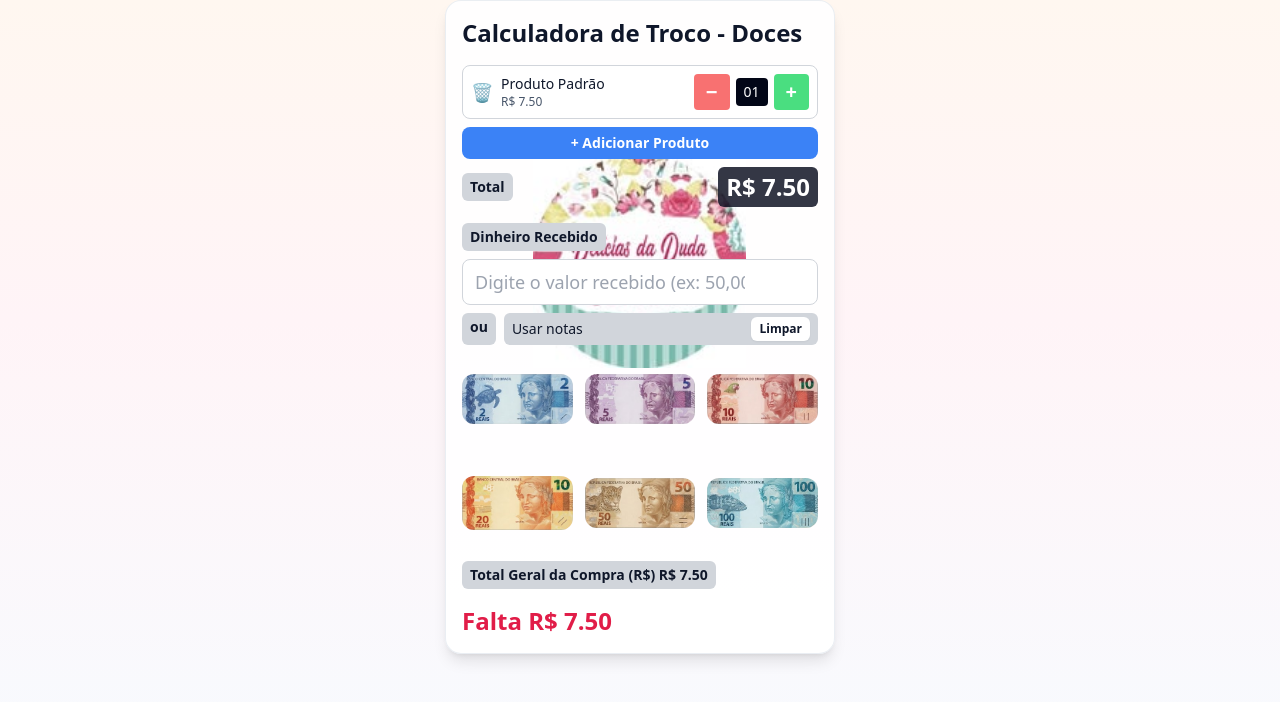
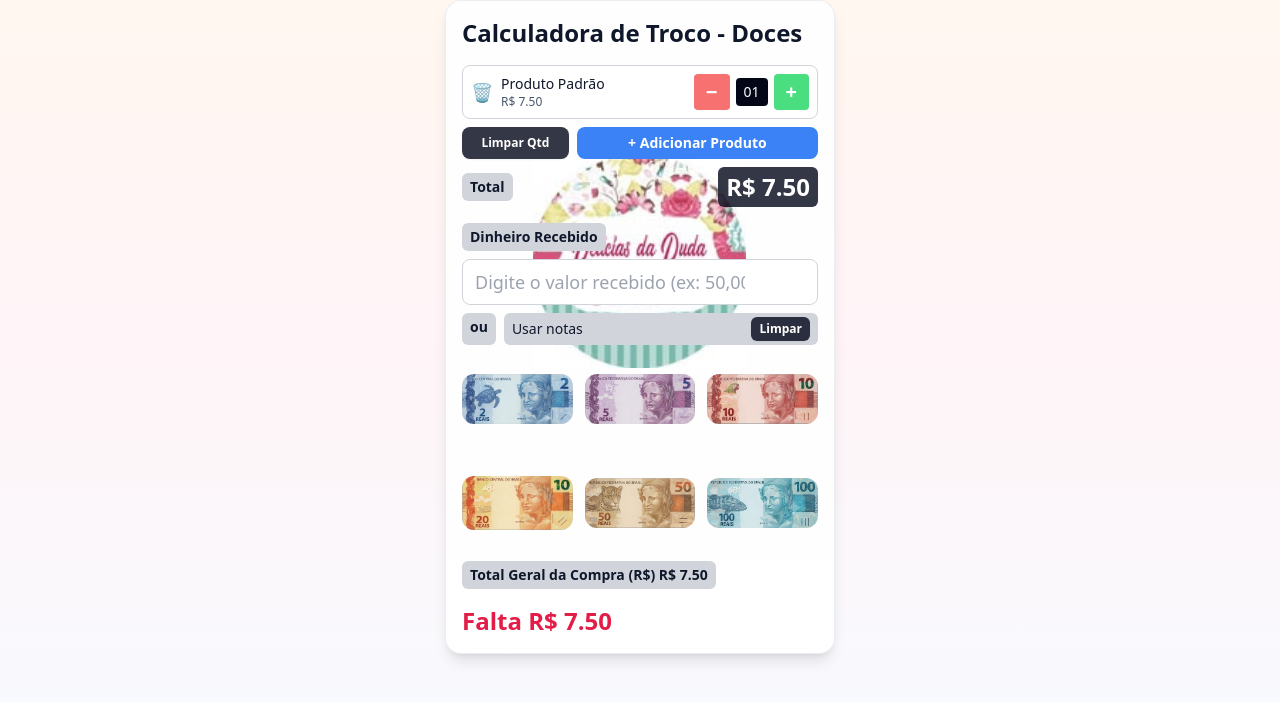
Before and after one commit to Fratides/contador-de-troco, a React (Vite) app: page / in a window 1280 px wide. Shown: the top 702 px of the page. Built offline with nearby package versions, Linux system fonts and the light colour scheme.

Commit message:
atualizacao do botao

```diff
--- a/src/App.jsx
+++ b/src/App.jsx
@@ -30,6 +30,10 @@ export default function App(){
   const [manualReceived, setManualReceived] = useState('')
   const [manualConfirmed, setManualConfirmed] = useState(false)
   const [focusedManual, setFocusedManual] = useState(false)
+  const [resetClicked, setResetClicked] = useState(false)
+  const [clearNotesClicked, setClearNotesClicked] = useState(false)
+  const [addProductClicked, setAddProductClicked] = useState(false)
+  const [clickedQuantityButtons, setClickedQuantityButtons] = useState({})
   const valorInputRef = useRef(null)
 
   useEffect(()=>{
@@ -111,6 +115,8 @@ export default function App(){
     setEditandoId(novoId)
     setEditNome('Novo')
     setEditValor('')
+    setAddProductClicked(true)
+    setTimeout(() => setAddProductClicked(false), 150)
   }
 
   const cancelarEdicao = () => {
@@ -137,18 +143,37 @@ export default function App(){
     salvarProdutosArmazenamento(novaProd)
   }
 
-  const atualizarQuantidade = (id, novaQtd) => {
+  const atualizarQuantidade = (id, novaQtd, type) => {
     const novaProd = produtos.map(p =>
       p.id === id ? {...p, quantidade: Math.max(0, novaQtd)} : p
     )
     setProdutos(novaProd)
     salvarProdutosArmazenamento(novaProd)
+
+    const buttonKey = `${id}-${type}`
+    setClickedQuantityButtons(prev => ({...prev, [buttonKey]: true}))
+    setTimeout(() => {
+      setClickedQuantityButtons(prev => ({...prev, [buttonKey]: false}))
+    }, 150)
   }
 
   const clearNotesAndReceived = ()=>{
     setSelectedCounts({})
     setManualReceived('')
     setManualConfirmed(false)
+    setClearNotesClicked(true)
+    setTimeout(() => setClearNotesClicked(false), 150)
+  }
+
+  const resetQuantities = ()=>{
+    const novaProd = produtos.map((p, index) => ({
+      ...p,
+      quantidade: index === 0 ? 1 : 0
+    }))
+    setProdutos(novaProd)
+    salvarProdutosArmazenamento(novaProd)
+    setResetClicked(true)
+    setTimeout(() => setResetClicked(false), 150)
   }
 
   const total = useMemo(() => {
@@ -261,8 +286,10 @@ export default function App(){
 
                   <div className="flex items-center gap-1.5 flex-shrink-0">
                     <button
-                      onClick={() => atualizarQuantidade(p.id, p.quantidade - 1)}
-                      className="bg-red-400 hover:bg-red-500 text-white font-bold text-xl px-3 py-2 rounded leading-none"
+                      onClick={() => atualizarQuantidade(p.id, p.quantidade - 1, 'minus')}
+                      className={`bg-red-400 hover:bg-red-500 text-white font-bold text-xl px-3 py-2 rounded leading-none transition-all duration-100 ${
+                        clickedQuantityButtons[`${p.id}-minus`] ? 'scale-95' : ''
+                      }`}
                     >
                       −
                     </button>
@@ -270,8 +297,10 @@ export default function App(){
                       {String(p.quantidade).padStart(2,'0')}
                     </div>
                     <button
-                      onClick={() => atualizarQuantidade(p.id, p.quantidade + 1)}
-                      className="bg-green-400 hover:bg-green-500 text-white font-bold text-xl px-3 py-2 rounded leading-none"
+                      onClick={() => atualizarQuantidade(p.id, p.quantidade + 1, 'plus')}
+                      className={`bg-green-400 hover:bg-green-500 text-white font-bold text-xl px-3 py-2 rounded leading-none transition-all duration-100 ${
+                        clickedQuantityButtons[`${p.id}-plus`] ? 'scale-95' : ''
+                      }`}
                     >
                       +
                     </button>
@@ -281,12 +310,24 @@ export default function App(){
             </div>
           ))}
 
-          <button
-            onClick={adicionarNovoProduto}
-            className="w-full bg-blue-500 text-white font-semibold py-1.5 rounded-lg text-sm"
-          >
-            + Adicionar Produto
-          </button>
+          <div className="flex gap-2">
+            <button
+              onClick={resetQuantities}
+              className={`w-[30%] text-white font-semibold py-1.5 rounded-lg text-xs shadow-sm transition-all duration-100 ${
+                resetClicked ? 'scale-95' : ''
+              } bg-slate-950/80`}
+            >
+              Limpar Qtd
+            </button>
+            <button
+              onClick={adicionarNovoProduto}
+              className={`flex-1 bg-blue-500 text-white font-semibold py-1.5 rounded-lg text-sm transition-all duration-100 ${
+                addProductClicked ? 'scale-95' : ''
+              }`}
+            >
+              + Adicionar Produto
+            </button>
+          </div>
         </section>
 
         <section className="mb-4">
@@ -323,7 +364,9 @@ export default function App(){
                 <button
                   type="button"
                   onClick={clearNotesAndReceived}
-                  className="text-xs font-semibold text-slate-900 bg-white px-2 py-1 rounded-md shadow-sm ml-auto"
+                  className={`text-xs font-semibold text-white bg-slate-950/80 px-2 py-1 rounded-md shadow-sm ml-auto transition-all duration-100 ${
+                    clearNotesClicked ? 'scale-95' : ''
+                  }`}
                 >
                   Limpar
                 </button>
```
